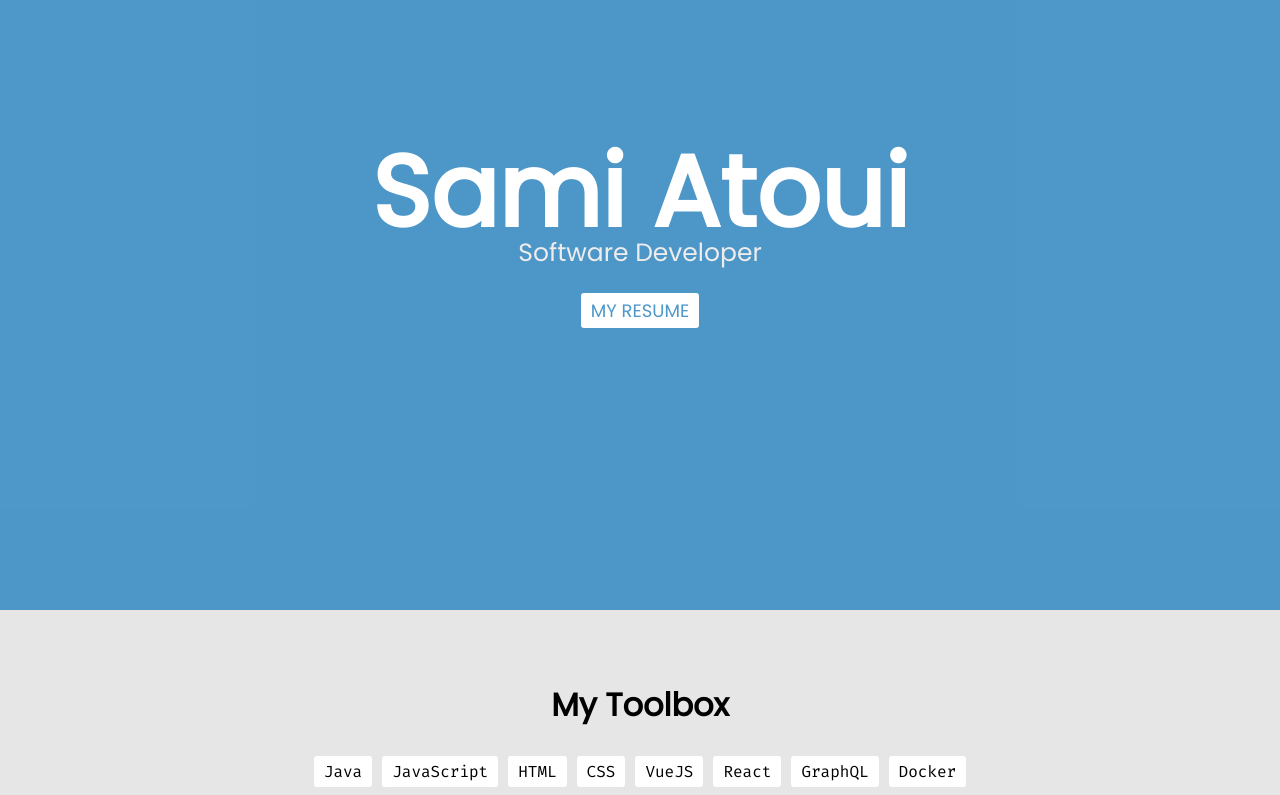
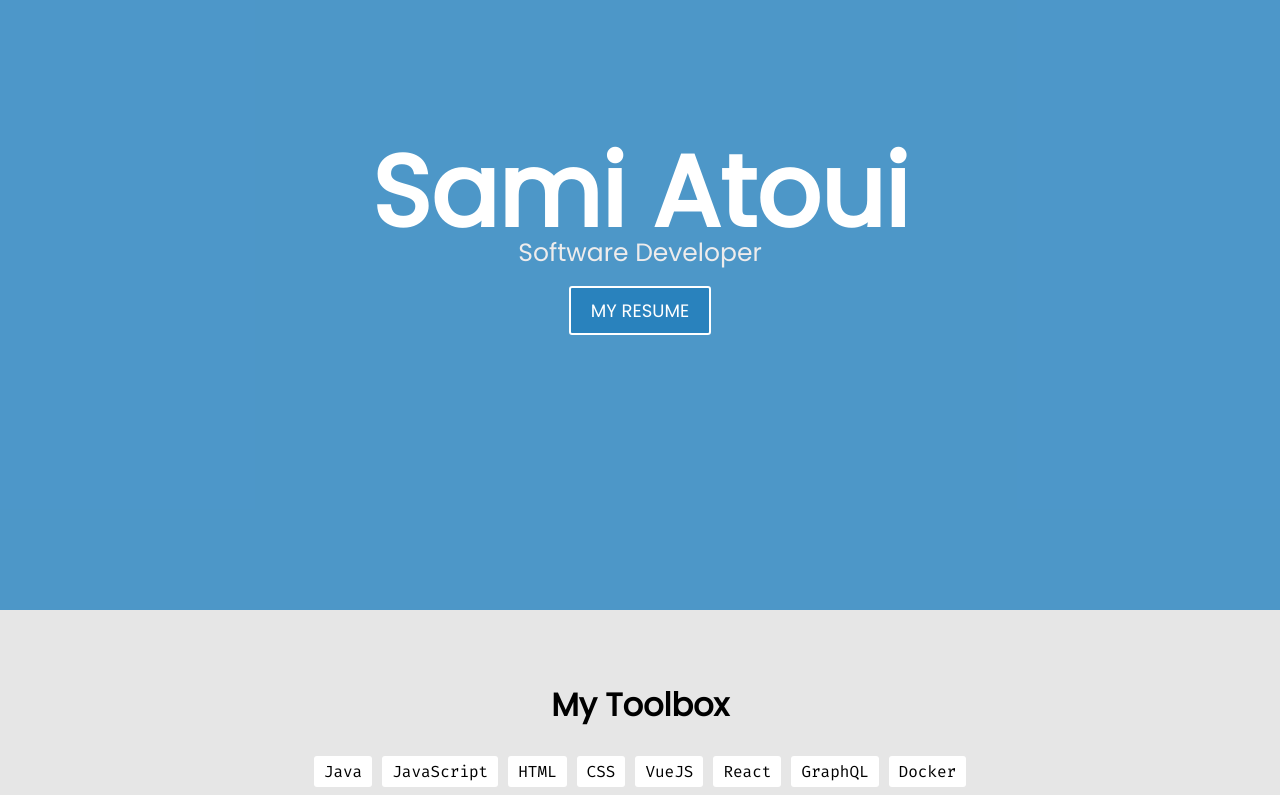
Before and after one commit to samiatoui/MyPortfolio, a React (Create React App) app: page / in a window 1280 px wide. Shown: the top 795 px of the page. Built offline with nearby package versions, Linux system fonts and the light colour scheme; no server answers.

Commit message:
button css

```diff
--- a/src/App.css
+++ b/src/App.css
@@ -53,11 +53,12 @@ body {
 
 .about-btn a {
     text-decoration: none;
-    color: var(--font-two);
+    color: white;
     font-size: 18px;
-    background-color: white;
-    padding: 5px 10px;
+    background-color: var(--font-two);
+    padding: 10px 20px;
     border-radius: 3px;
+    border: solid 2px white;
 }
 
 
@@ -65,8 +66,8 @@ body {
 
 
 .about-btn a:hover {
-    background-color: var(--font-two);
-    color: white;
+    background-color: white;
+    color: var(--font-two);
 
 }
 
```
